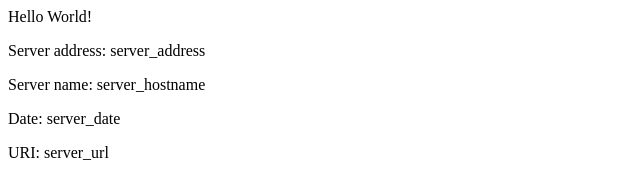
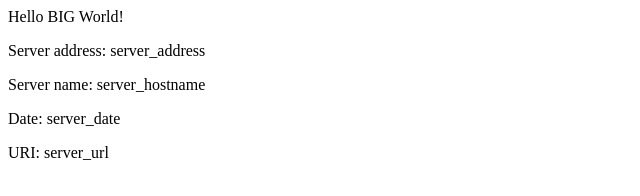
Before and after one commit to kennyk65/eks-example, a plain HTML site: page src/index.html in a window 1280 px wide. Shown: the full height of the page, 0-640 px from the left. Drawn offline with Linux system fonts and the light colour scheme.

Commit message:
v2 Updating home page

```diff
--- a/src/index.html
+++ b/src/index.html
@@ -1,8 +1,8 @@
 <head>
-<title>Hello World</title>
+<title>Hello World VERSION 2</title>
 </head>
 <div class="info">
-<h>Hello World!</h>
+<h>Hello BIG World!</h>
 <p><span>Server&nbsp;address:</span> <span>server_address</span></p>
 <p><span>Server&nbsp;name:</span> <span>server_hostname</span></p>
 <p class="smaller"><span>Date:</span> <span>server_date</span></p>
```
